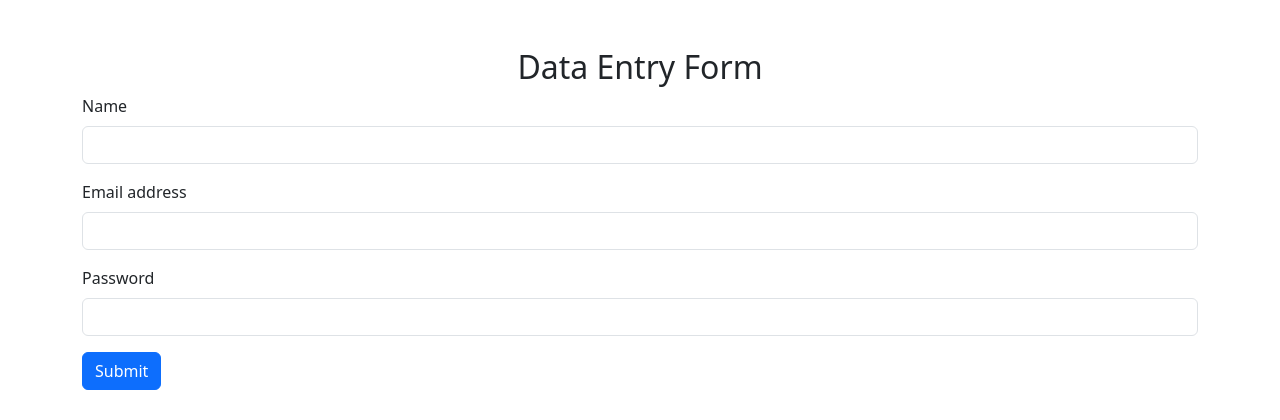
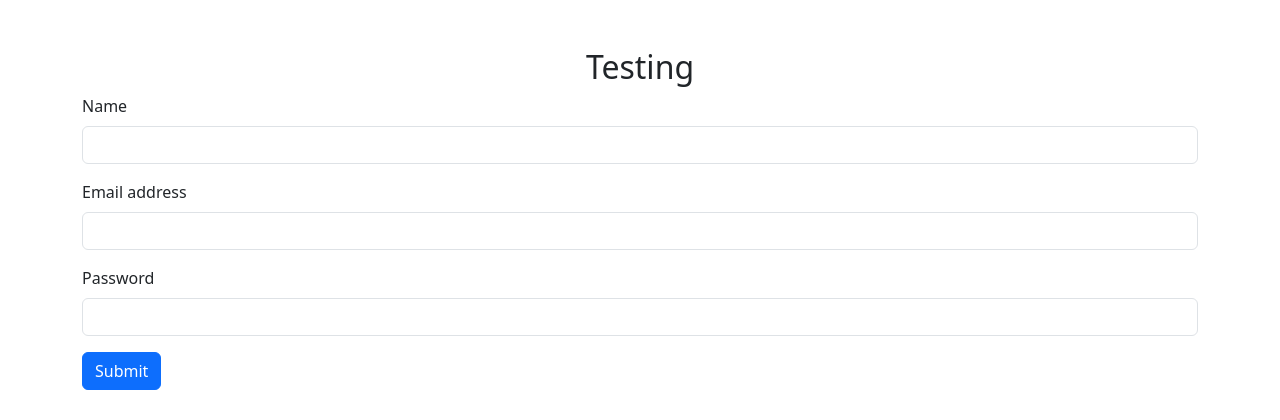
Before and after one commit to pragnakalpdev47/ci_cd_testing, a Flask app: page / in a window 1280 px wide. Shown: the top 420 px of the page. Run offline with Flask 3, Linux system fonts and the light colour scheme.

Commit message:
updated .yml

```diff
--- a/templates/form.html
+++ b/templates/form.html
@@ -8,7 +8,7 @@
 </head>
 <body>
     <div class="container mt-5">
-        <h2 class="text-center">Data Entry Form</h2>
+        <h2 class="text-center">Testing</h2>
         <form method="POST" action="/">
             <div class="mb-3">
                 <label for="name" class="form-label">Name</label>
```
